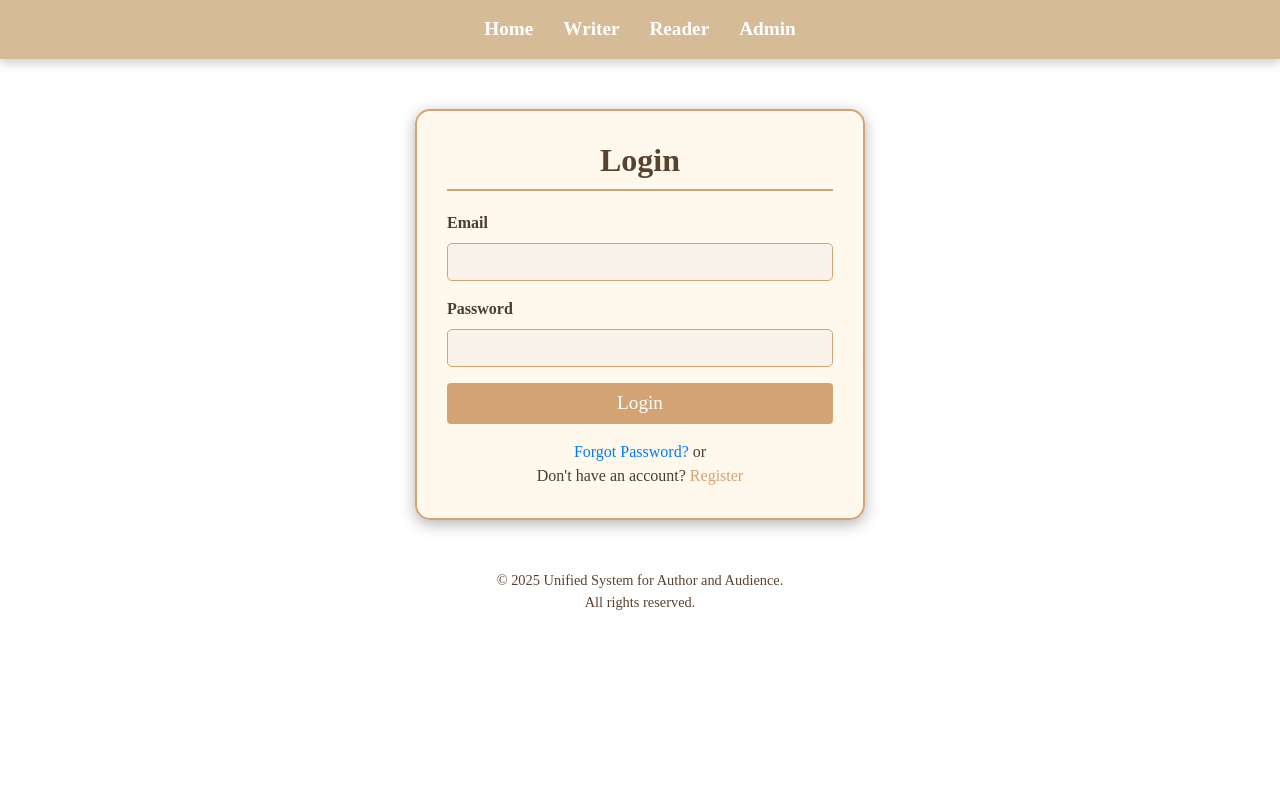
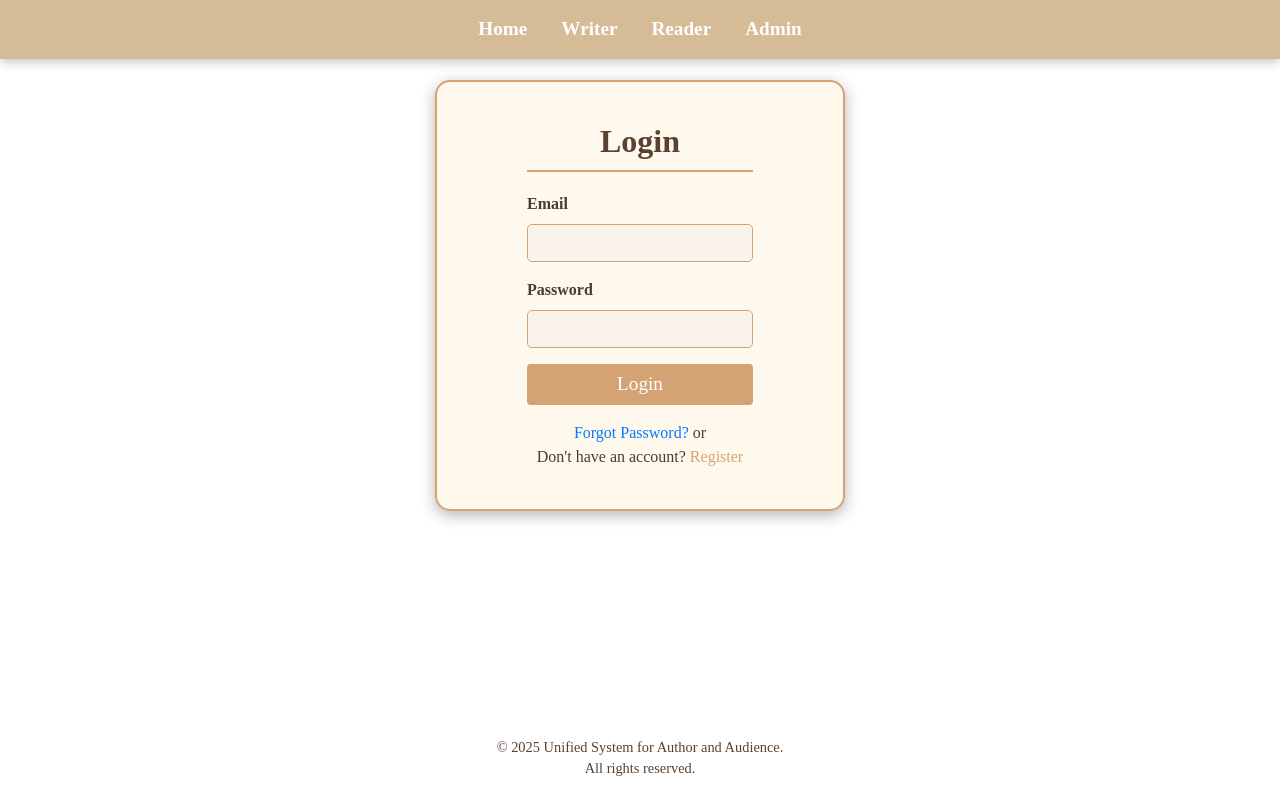
Before and after one commit to Aarya-Shinde/Variant, a PHP site: page /pages/login.php in a window 1280 px wide. Run offline with PHP 8.4, Linux system fonts and the light colour scheme.

Commit message:
fixed login and registration page

```diff
--- a/pages/login.php
+++ b/pages/login.php
@@ -63,16 +63,25 @@ if ($_SERVER["REQUEST_METHOD"] == "POST") {
             background-size: cover;
             font-family: 'Cormorant Garamond', serif;
             color: #4a3c31;
+            display: flex;
+            flex-direction: column;
+            align-items: center;
+            min-height: 100vh;
+            justify-content: center;
         }
         .form-wrapper {
     max-width: 450px;
-            margin: 50px auto;
-            padding: 30px;
+    margin: 80px auto 50px; /* Adjusted margin */
+    padding: 40px;
+    padding-left: 90px;
+    padding-right: 90px;
     background: rgba(255, 248, 235, 0.9);
     border-radius: 15px;
     box-shadow: 0 4px 15px rgba(0, 0, 0, 0.3);
     border: 2px solid #d4a373;
 }
+
+
         .form-wrapper h2 {
             text-align: center;
             font-weight: bold;
@@ -107,12 +116,17 @@ if ($_SERVER["REQUEST_METHOD"] == "POST") {
             transform: scale(1.05);
         }
         .nav-bar {
-            display: flex;
-            justify-content: center;
+    position: fixed;
+    top: 0;
+    left: 0;
+    width: 100%;
     background: rgba(210, 180, 140, 0.9);
-            padding: 15px;
+    padding: 15px 0;
     box-shadow: 0px 4px 10px rgba(0, 0, 0, 0.2);
+    text-align: center;
+    z-index: 1000;
 }
+
 .nav-bar a {
     color: #fff;
     margin: 0 15px;
@@ -121,9 +135,11 @@ if ($_SERVER["REQUEST_METHOD"] == "POST") {
     font-weight: bold;
     transition: color 0.3s;
 }
+
 .nav-bar a:hover {
     color: #d4a373;
 }
+
         .toast {
             position: absolute;
             top: 20px;
@@ -134,7 +150,8 @@ if ($_SERVER["REQUEST_METHOD"] == "POST") {
         }
         footer {
             text-align: center;
-            margin-top: 30px;
+            margin-top: auto; /* Pushes footer to the bottom */
+            padding-bottom: 20px;
             color: #5a4231;
             font-size: 0.9rem;
         }
```
Also changed, not shown: pages/register.php (+43 -28 lines), test/chapter.php (+31 -9 lines). Lines whose indentation alone changed are shown as unchanged.
